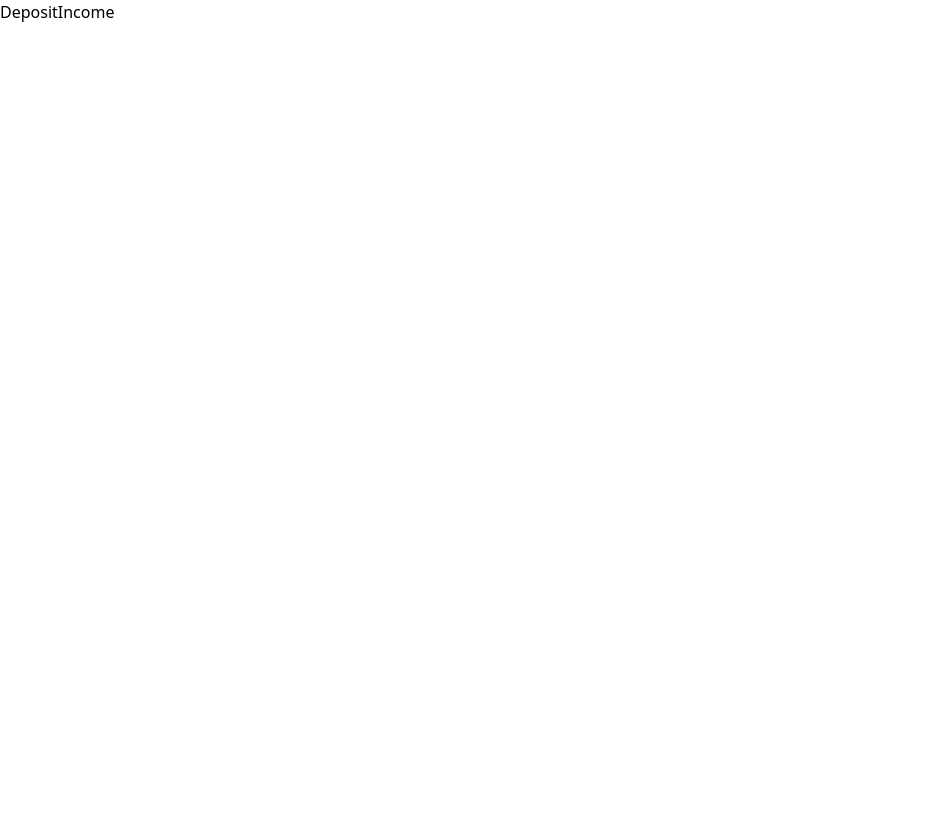
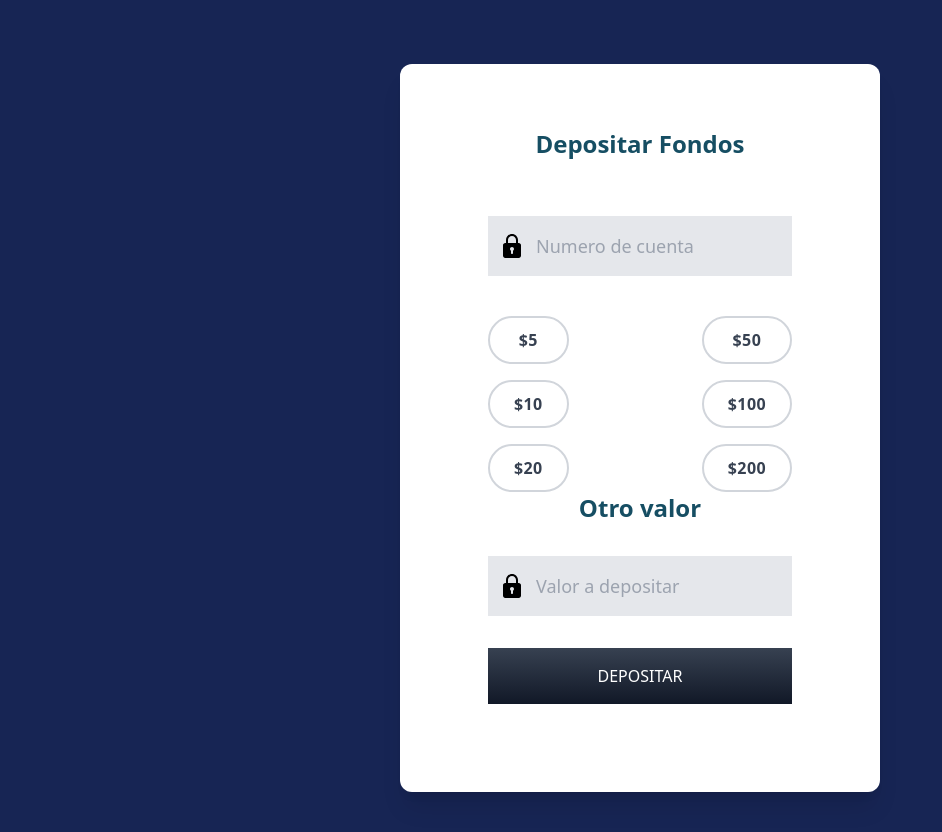
Before and after one commit to JeremyTierra/ATM, a React (Vite) app: page /deposito in a window 1280 px wide. Shown: the top 832 px of the page, without its empty margins (0-942 px from the left). Before the commit the page ends 800 px from the top, so only its background shows below. Built offline with nearby package versions, Linux system fonts and the light colour scheme.

Commit message:
Agrega interfaz de deposito

```diff
--- a/src/dataBase/user.js
+++ b/src/dataBase/user.js
@@ -23,7 +23,6 @@ const users = [
         numCuenta: "2535612",
         nip: "1234"
     }
-
 ];
 
 export default users;
--- /dev/null
+++ b/src/model/retiro.js
@@ -0,0 +1,11 @@
+class Retiro {
+    constructor(numeroCuenta, monto) {
+        this.numeroCuenta = numeroCuenta;
+        this.monto = monto;
+    }
+
+    ejecutar() {
+    }
+}
+
+export default Retiro;
--- a/src/pages/DepositIncome.jsx
+++ b/src/pages/DepositIncome.jsx
@@ -1,6 +1,93 @@
 function DepositIncome() {
-    return(<>
-    <h1>DepositIncome</h1>
+    return (<>
+        <div className="relative py-16 bg-gradient-to-br bg-blue-950 to-gray-200 min-h-screen">
+            <div className="relative container m-auto px-6 text-gray-500 md:px-12 xl:px-40">
+                <div className="m-auto md:w-8/12 lg:w-6/12 xl:w-6/12">
+                    <div className="rounded-xl bg-white shadow-xl">
+                        <div className="p-6 sm:p-16">
+                            <div className="space-y-4 text-center">
+                                <h2 className="mb-8 text-2xl text-cyan-900 font-bold">Depositar Fondos</h2>
+                            </div>
+                            <form className="p-12 md:p-6">
+                                <div className="flex items-center text-lg mb-6 md:mb-8">
+                                    <svg className="absolute ml-3" viewBox="0 0 24 24" width="24">
+                                        <path d="m18.75 9h-.75v-3c0-3.309-2.691-6-6-6s-6 2.691-6 6v3h-.75c-1.24 0-2.25 1.009-2.25 2.25v10.5c0 1.241 1.01 2.25 2.25 2.25h13.5c1.24 0 2.25-1.009 2.25-2.25v-10.5c0-1.241-1.01-2.25-2.25-2.25zm-10.75-3c0-2.206 1.794-4 4-4s4 1.794 4 4v3h-8zm5 10.722v2.278c0 .552-.447 1-1 1s-1-.448-1-1v-2.278c-.595-.347-1-.985-1-1.722 0-1.103.897-2 2-2s2 .897 2 2c0 .737-.405 1.375-1 1.722z" />
+                                    </svg>
+                                    <input type="text" id="accountNumber" className="bg-gray-200 pl-12 py-2 md:py-4 focus:outline-none w-full" placeholder="Numero de cuenta" />
+                                </div>
+                                <div className="flex justify-between flex-wrap flex-col sm:flex-nowrap sm:flex-row">
+                                    <div className=" grid space-y-4 mt-2">
+                                        <button
+                                            className="group h-12 px-6 border-2 border-gray-300 rounded-full transition duration-300
+                                                hover:border-blue-400 focus:bg-blue-50 active:bg-blue-100">
+                                            <div className="relative flex items-center space-x-4 justify-center">
+                                                <a href="">
+                                                    <span className="block w-max font-semibold tracking-wide text-gray-700 text-sm transition duration-300 group-hover:text-blue-600 sm:text-base">$5</span>
+                                                </a>
+                                            </div>
+                                        </button>
+                                        <button
+                                            className="group h-12 px-6 border-2 border-gray-300 rounded-full transition duration-300
+                                                hover:border-blue-400 focus:bg-blue-50 active:bg-blue-100">
+                                            <div className="relative flex items-center space-x-4 justify-center">
+                                                <a href="">
+                                                    <span className="block w-max font-semibold tracking-wide text-gray-700 text-sm transition duration-300 group-hover:text-blue-600 sm:text-base">$10</span>
+                                                </a></div>
+                                        </button>
+                                        <button
+                                            className="group h-12 px-6 border-2 border-gray-300 rounded-full transition duration-300
+                                                hover:border-blue-400 focus:bg-blue-50 active:bg-blue-100">
+                                            <div className="relative flex items-center space-x-4 justify-center">
+                                                <a href="">
+                                                    <span className="block w-max font-semibold tracking-wide text-gray-700 text-sm transition duration-300 group-hover:text-blue-600 sm:text-base">$20</span>
+                                                </a></div>
+                                        </button>
+                                    </div>
+                                    <div className=" grid space-y-4 mt-2">
+                                        <button
+                                            className="group h-12 px-6 border-2 border-gray-300 rounded-full transition duration-300
+                                                hover:border-blue-400 focus:bg-blue-50 active:bg-blue-100">
+                                            <div className="relative flex items-center space-x-4 justify-center">
+                                                <a href="">
+                                                    <span className="block w-max font-semibold tracking-wide text-gray-700 text-sm transition duration-300 group-hover:text-blue-600 sm:text-base">$50</span>
+                                                </a>
+                                            </div>
+                                        </button>
+                                        <button
+                                            className="group h-12 px-6 border-2 border-gray-300 rounded-full transition duration-300
+                                                hover:border-blue-400 focus:bg-blue-50 active:bg-blue-100">
+                                            <div className="relative flex items-center space-x-4 justify-center">
+                                                <a href="">
+                                                    <span className="block w-max font-semibold tracking-wide text-gray-700 text-sm transition duration-300 group-hover:text-blue-600 sm:text-base">$100</span>
+                                                </a></div>
+                                        </button>
+                                        <button
+                                            className="group h-12 px-6 border-2 border-gray-300 rounded-full transition duration-300
+                                                hover:border-blue-400 focus:bg-blue-50 active:bg-blue-100">
+                                            <div className="relative flex items-center space-x-4 justify-center">
+                                                <a href="">
+                                                    <span className="block w-max font-semibold tracking-wide text-gray-700 text-sm transition duration-300 group-hover:text-blue-600 sm:text-base">$200</span>
+                                                </a></div>
+                                        </button>
+                                    </div>
+                                </div>
+                                <div className="space-y-4 text-center">
+                                    <h2 className="mb-8 text-2xl text-cyan-900 font-bold">Otro valor</h2>
+                                </div>
+                                <div className="flex items-center text-lg mb-6 md:mb-8">
+                                    <svg className="absolute ml-3" viewBox="0 0 24 24" width="24">
+                                        <path d="m18.75 9h-.75v-3c0-3.309-2.691-6-6-6s-6 2.691-6 6v3h-.75c-1.24 0-2.25 1.009-2.25 2.25v10.5c0 1.241 1.01 2.25 2.25 2.25h13.5c1.24 0 2.25-1.009 2.25-2.25v-10.5c0-1.241-1.01-2.25-2.25-2.25zm-10.75-3c0-2.206 1.794-4 4-4s4 1.794 4 4v3h-8zm5 10.722v2.278c0 .552-.447 1-1 1s-1-.448-1-1v-2.278c-.595-.347-1-.985-1-1.722 0-1.103.897-2 2-2s2 .897 2 2c0 .737-.405 1.375-1 1.722z" />
+                                    </svg>
+                                    <input type="text" id="totalDeposit" className="bg-gray-200 pl-12 py-2 md:py-4 focus:outline-none w-full" placeholder="Valor a depositar" />
+                                </div>
+                                <button
+                                    className="bg-gradient-to-b from-gray-700 to-gray-900 font-medium p-2 md:p-4 text-white uppercase w-full">Depositar</button>
+                            </form>
+                        </div>
+                    </div>
+                </div>
+            </div>
+        </div>
     </>);
 }
 export default DepositIncome;
```
Also changed, not shown: src/App.jsx (+4 -4 lines), src/pages/Login.jsx (+4 -5 lines), src/pages/MainMenu.jsx (+14 -24 lines), src/pages/WithdrawalMenu.jsx (+0 -8 lines), src/model/cuenta.js (added), src/model/dispensario-efectivo.js (added), src/model/solicitud-saldo.js (added), src/model/transaccion.js (added).
